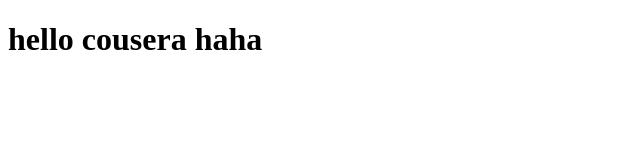
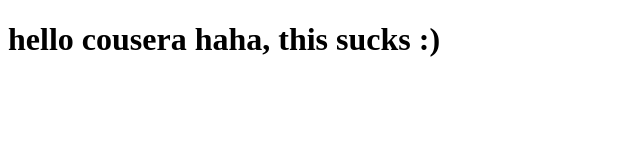
Before and after one commit to loleklel/coursera-test, a plain HTML site: page index.html in a window 1280 px wide. Shown: the whole page, without its empty margins (0-640 px from the left). Drawn offline with Linux system fonts and the light colour scheme.

Commit message:
next version of web file.

```diff
--- a/index.html
+++ b/index.html
@@ -5,6 +5,6 @@
     <title>hello coursera</title>
   </head>
   <body>
-    <h1>hello cousera haha</h1>
+    <h1>hello cousera haha, this sucks :)</h1>
   </body>
 </html>
```
